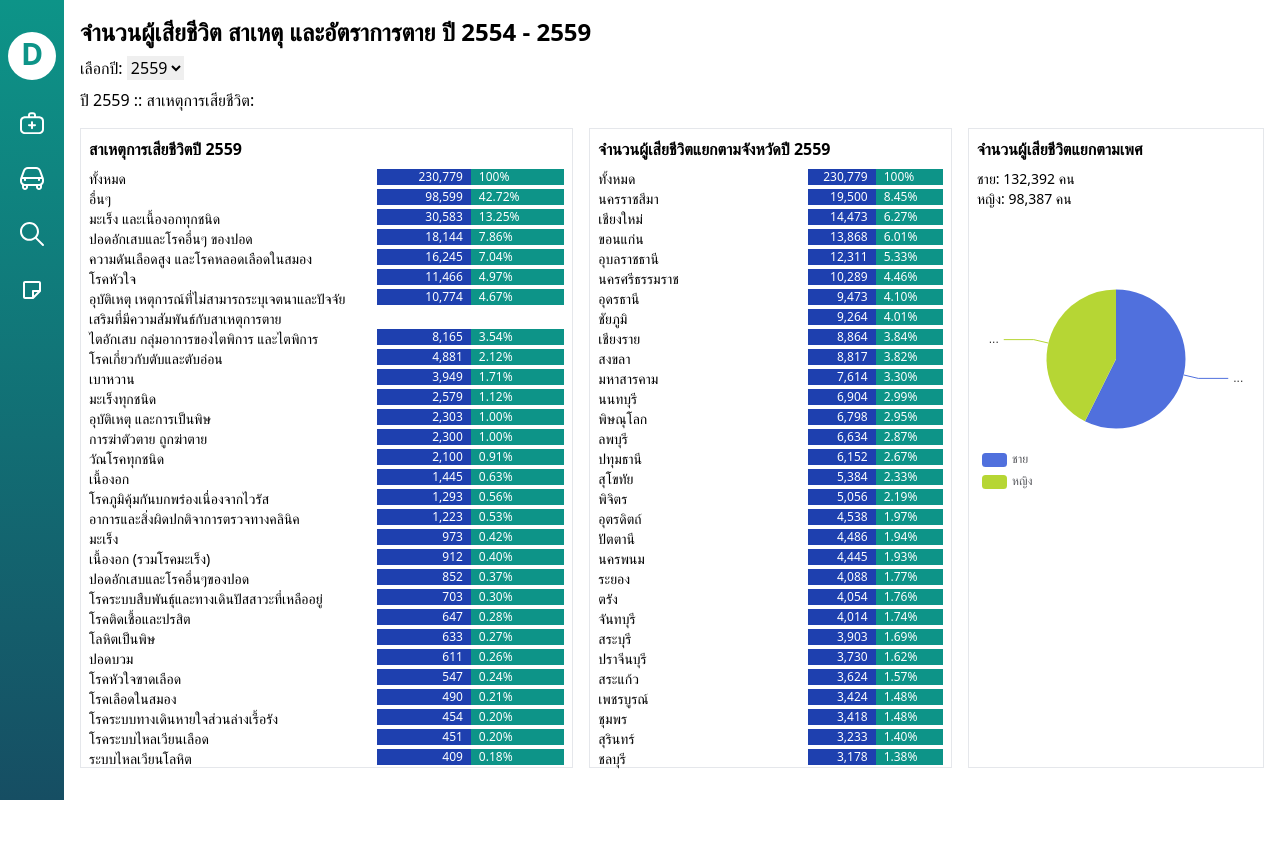
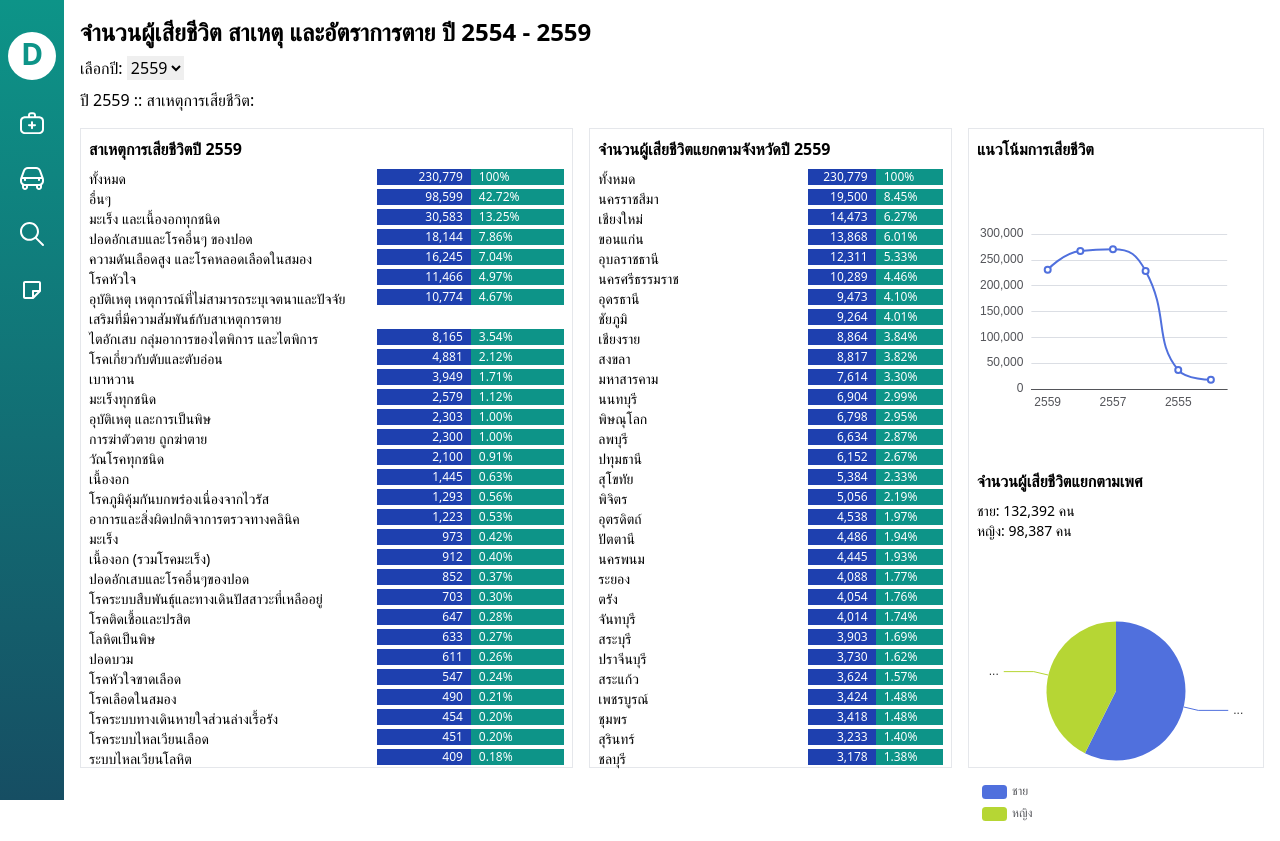
Before and after one commit to soAcademy/dashboard-app, a React (Create React App) app: page /death-cause in a window 1280 px wide. Before the commit the page ends 800 px from the top, so only its background shows below. Built offline with nearby package versions, Linux system fonts and the light colour scheme.

Commit message:
feat: add line chart

```diff
--- a/src/pages/DeathCause/index.js
+++ b/src/pages/DeathCause/index.js
@@ -12,7 +12,8 @@ export const DeathCause = () => {
   const [totalDeath, setTotalDeath] = useState(0);
   const [deathByProvinces, setDeathByProvinces] = useState([]);
   const [deathBySex, setDeathBySex] = useState({ male: 0, female: 0 });
-  const [piechartOptions, setPieChartOptions] = useState({});
+  const [lineChartOptions, setLineChartOptions] = useState({});
+  const [pieChartOptions, setPieChartOptions] = useState({});
 
   useEffect(() => {
     const dataFilter = data.filter((r) => r.year === selectedYear);
@@ -57,7 +58,36 @@ export const DeathCause = () => {
       female:
         dataFilterByCause.reduce((acc, row) => acc + row.deathFemale, 0) ?? 0,
     };
-    const _piechartOptions = {
+
+    const _lineChartOptions = {
+      xAxis: {
+        type: "category",
+        data: yearsList,
+      },
+      yAxis: {
+        type: "value",
+      },
+      series: [
+        {
+          data: yearsList
+            .reverse()
+            .map((year) =>
+              data
+                .filter(
+                  (row) =>
+                    row.year === year &&
+                    (row.causeOfDeath === selectedCause ||
+                      selectedCause === null ||
+                      selectedCause === "ทั้งหมด")
+                )
+                .reduce((acc, row) => acc + row.deathMale + row.deathFemale, 0)
+            ),
+          type: "line",
+          smooth: true,
+        },
+      ],
+    };
+    const _pieChartOptions = {
       tooltip: {
         trigger: "item",
       },
@@ -83,14 +113,15 @@ export const DeathCause = () => {
           },
         },
       ],
-    }
+    };
 
     setCauseOfDeaths(_causeOfDeaths);
     setCauseOfDeathsList(_causeOfDeathsList);
     setTotalDeath(_totalDeath);
     setDeathByProvinces(_deathByProvinces);
     setDeathBySex(_deathBySex);
-    setPieChartOptions(_piechartOptions);
+    setLineChartOptions(_lineChartOptions);
+    setPieChartOptions(_pieChartOptions);
   }, [data, selectedYear, selectedCause]);
 
   const ListComponent = ({
@@ -190,12 +221,21 @@ export const DeathCause = () => {
           </ul>
         </div>
         <div className="border border-gray-200 w-1/4 p-2">
+          <h3 className="font-bold">แนวโน้มการเสียชีวิต</h3>
+          <div className="mt-2">
+            <ReactECharts
+              option={lineChartOptions}
+              notMerge={true}
+              lazyUpdate={true}
+              theme={"theme_name"}
+            />
+          </div>
           <h3 className="font-bold">จำนวนผู้เสียชีวิตแยกตามเพศ</h3>
           <div className="text-sm mt-2">
             <p>ชาย: {deathBySex.male.toLocaleString()} คน</p>
             <p>หญิง: {deathBySex.female.toLocaleString()} คน</p>
             <ReactECharts
-              option={piechartOptions}
+              option={pieChartOptions}
               notMerge={true}
               lazyUpdate={true}
               theme={"theme_name"}
```
